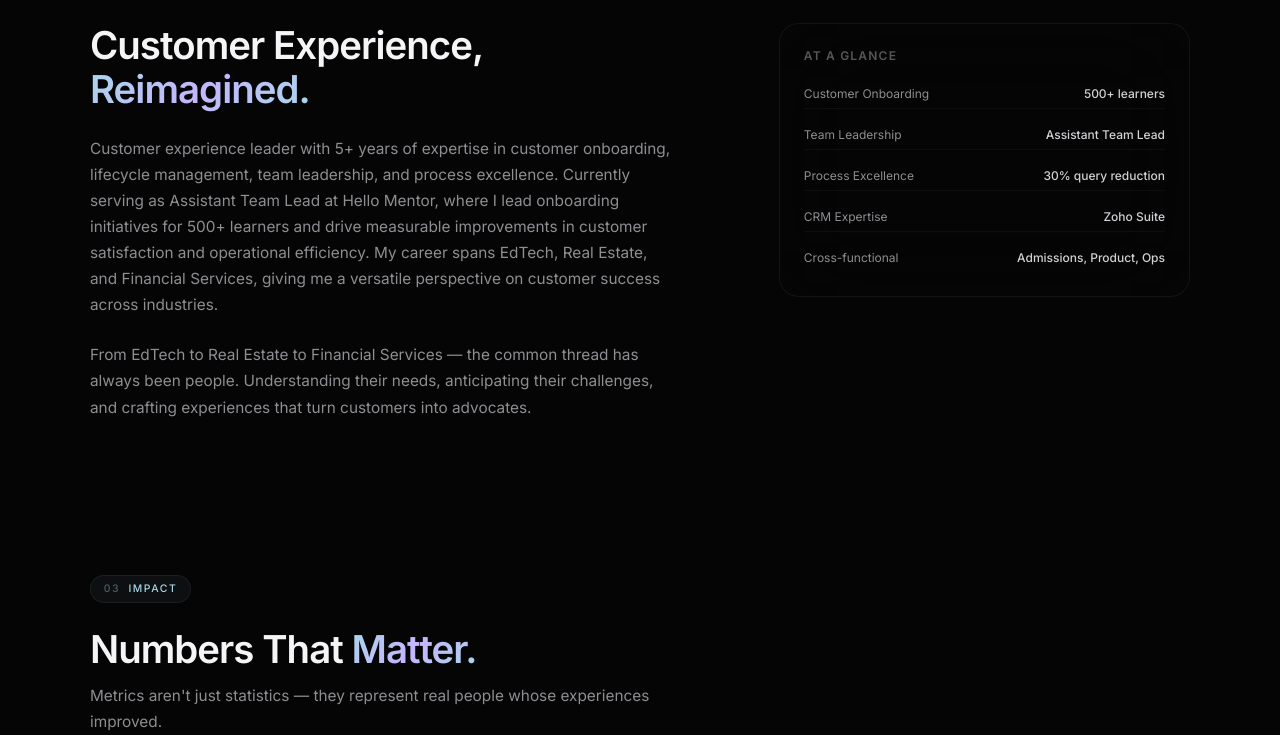
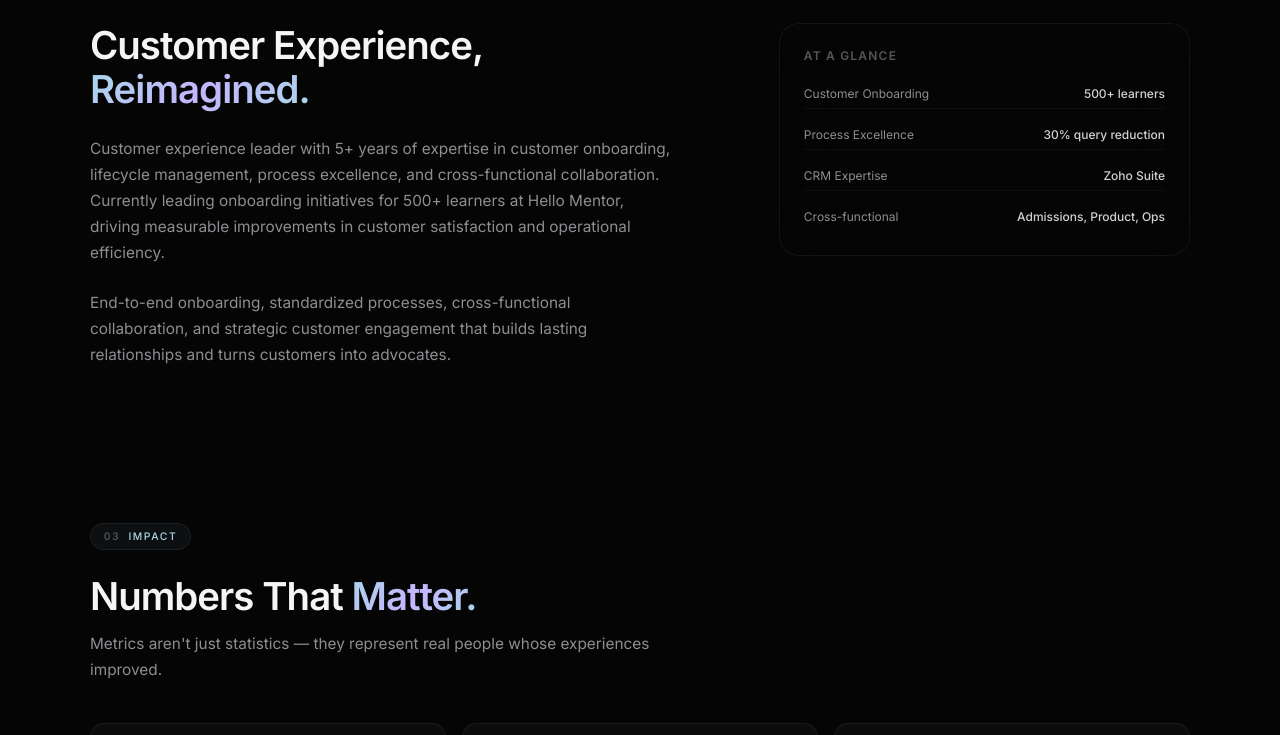
Before and after one commit to Mark-Jawahar/Jawahar-portfolio, a Next.js app: page / in a window 1280 px wide. Shown: the part 906-1641 px from the top of the page. Built offline with nearby package versions, Linux system fonts and the light colour scheme.

Commit message:
Fix parsing error: missing profile properties

```diff
--- a/src/components/chapters/About.tsx
+++ b/src/components/chapters/About.tsx
@@ -22,12 +22,10 @@ export default function About() {
                   <span className="text-gradient-accent">Reimagined.</span>
                 </h2>
                 <p className="chapter-subtitle mb-6">
-                {profile.about}
+                  Customer experience leader with 5+ years of expertise in customer onboarding, lifecycle management, process excellence, and cross-functional collaboration. Currently leading onboarding initiatives for 500+ learners at Hello Mentor, driving measurable improvements in customer satisfaction and operational efficiency.
                 </p>
                 <p className="chapter-subtitle">
-                From EdTech to Real Estate to Financial Services — the common thread has always been people.
-                Understanding their needs, anticipating their challenges, and crafting experiences that
-                turn customers into advocates.
+                  End-to-end onboarding, standardized processes, cross-functional collaboration, and strategic customer engagement that builds lasting relationships and turns customers into advocates.
                 </p>
               </ScrollReveal>
           </div>
--- a/src/components/chapters/Hero.tsx
+++ b/src/components/chapters/Hero.tsx
@@ -71,9 +71,9 @@ export default function Hero() {
           {profile.role}
         </p>
 
-        <p className="text-xs sm:text-sm text-muted leading-relaxed max-w-[50ch] mx-auto mb-8">
-          {profile.headline}
-        </p>
+         <p className="text-xs sm:text-sm text-muted leading-relaxed max-w-[50ch] mx-auto mb-8">
+           Customer Experience Specialist with 5+ years of experience in Customer Onboarding, Customer Success, Client Relationship Management, and Customer Lifecycle Management across EdTech, Real Estate, and Financial Services. Passionate about delivering seamless customer experiences, improving operational processes, and building long-term customer relationships.
+         </p>
 
         <div className="flex flex-wrap items-center justify-center gap-3">
           <button
--- a/src/components/chapters/Resume.tsx
+++ b/src/components/chapters/Resume.tsx
@@ -49,7 +49,6 @@ const executiveBadges = [
     "500+ Learners Onboarded",
     "Customer Success",
     "Customer Experience",
-  "Leadership",
     "CRM",
     "Cross-Functional Collaboration",
     "Process Improvement",
@@ -176,7 +175,7 @@ function ProfileCard({ onViewComplete }: { onViewComplete: () => void }) {
       <div className="mb-5 md:mb-6">
         <h4 className="text-[0.5rem] font-semibold uppercase tracking-[0.15em] text-muted/60 mb-2.5">Executive Summary</h4>
         <p className="text-[0.75rem] md:text-[0.8rem] text-muted leading-relaxed max-w-[60ch] mb-3">
-          Customer experience leader with 5+ years of expertise in customer onboarding, lifecycle management, team leadership, and process excellence. Currently leading onboarding initiatives for 500+ learners at Hello Mentor.
+          Customer experience leader with 5+ years of expertise in customer onboarding, lifecycle management, process excellence, and cross-functional collaboration. Currently leading onboarding initiatives for 500+ learners and driving measurable improvements in customer satisfaction and operational efficiency.
         </p>
         <div className="flex flex-wrap gap-1.5">
           {executiveBadges.slice(0, 5).map((b) => (
@@ -189,7 +188,7 @@ function ProfileCard({ onViewComplete }: { onViewComplete: () => void }) {
         <div className="glass-panel p-4">
           <div className="flex items-center gap-2 mb-2">
             <Briefcase size={11} className="text-cyan/60" />
-            <span className="text-[0.5rem] font-semibold uppercase tracking-wider text-muted/50">Latest Position</span>
+            <span className="text-[0.5rem] font-semibold uppercase tracking-wider text-muted/50">Customer Experience</span>
           </div>
           <p className="text-[0.75rem] font-medium text-ice/80 mb-0.5">{experiences[0].company}</p>
           <p className="text-[0.65rem] text-muted">{experiences[0].role} &middot; {experiences[0].period}</p>
--- a/src/lib/resume-data.ts
+++ b/src/lib/resume-data.ts
@@ -8,7 +8,7 @@ export const profile = {
     "Customer Success Advocate",
     "Process Optimisation Enthusiast",
   ],
-  about: "Customer experience leader with 5+ years of expertise in customer onboarding, lifecycle management, team leadership, and process excellence. Currently serving as Assistant Team Lead at Hello Mentor, where I lead onboarding initiatives for 500+ learners and drive measurable improvements in customer satisfaction and operational efficiency. My career spans EdTech, Real Estate, and Financial Services, giving me a versatile perspective on customer success across industries.",
+  about: "Customer experience leader with 5+ years of expertise in customer onboarding, lifecycle management, and process excellence. Currently leading onboarding initiatives for 500+ learners at Hello Mentor, where I standardize processes, collaborate with cross-functional teams, and drive measurable improvements in customer satisfaction and operational efficiency. My career spans EdTech, Real Estate, and Financial Services, giving me a versatile perspective on customer success across industries.",
   location: "Bengaluru, Karnataka",
   email: "markjawahar17@gmail.com",
   phone: "+91 9620151434",
@@ -33,7 +33,6 @@ export const highlights = [
 
 export const summaryHighlights = [
   { label: "Customer Onboarding", desc: "500+ learners" },
-  { label: "Team Leadership", desc: "Assistant Team Lead" },
   { label: "Process Excellence", desc: "30% query reduction" },
   { label: "CRM Expertise", desc: "Zoho Suite" },
   { label: "Cross-functional", desc: "Admissions, Product, Ops" },
```
Lines whose indentation alone changed are shown as unchanged.
